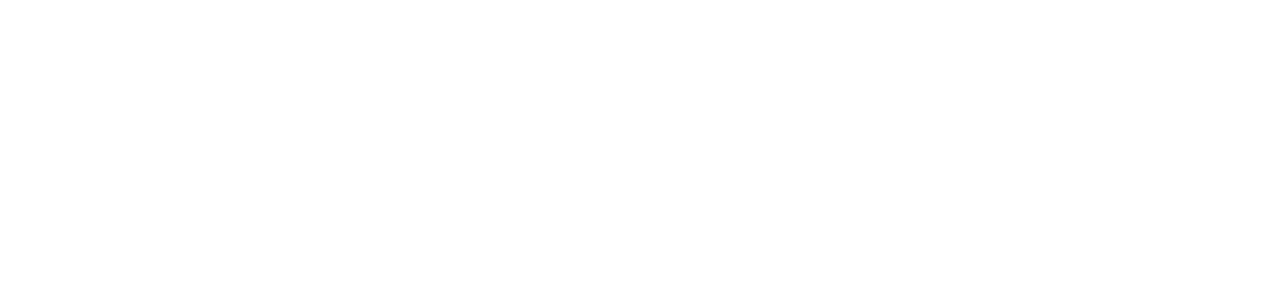
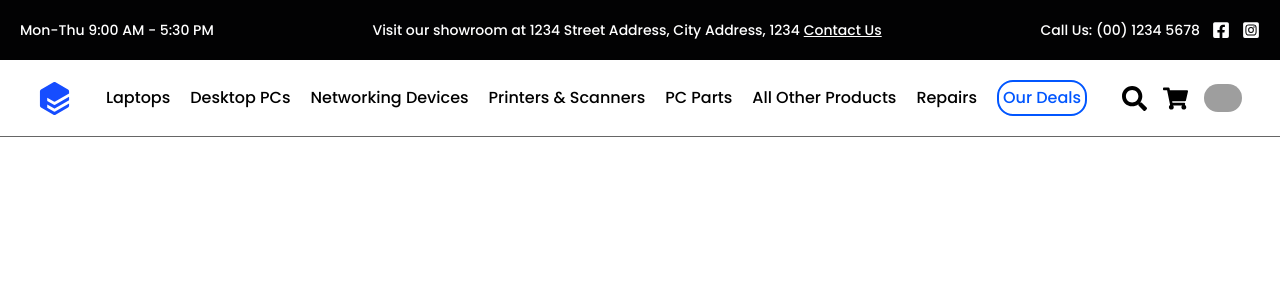
Before and after one commit to Nik91K/EM-13-2-7-Project, a React (Vite) app: page / in a window 1280 px wide. Shown: the top 300 px of the page. Built offline with nearby package versions, Linux system fonts and the light colour scheme; grey boxes are pictures that could not be loaded.

Commit message:
Updated header

```diff
--- a/package.json
+++ b/package.json
@@ -25,10 +25,13 @@
     "@types/react": "^19.1.16",
     "@types/react-dom": "^19.1.9",
     "@vitejs/plugin-react": "^5.0.4",
+    "autoprefixer": "^10.4.21",
     "eslint": "^9.36.0",
     "eslint-plugin-react-hooks": "^5.2.0",
     "eslint-plugin-react-refresh": "^0.4.22",
     "globals": "^16.4.0",
+    "postcss": "^8.5.6",
+    "tailwindcss": "^4.1.14",
     "typescript": "~5.9.3",
     "typescript-eslint": "^8.45.0",
     "vite": "^7.1.7"
--- /dev/null
+++ b/src/components/Common/Banners/HeaderBanner/index.tsx
@@ -0,0 +1,30 @@
+import { FaFacebookSquare, FaInstagramSquare } from "react-icons/fa";
+
+const HeaderBanner = () => {
+  return (
+    <div className="header-banner w-full text-white text-sm flex justify-center p-5 bg-[var(--background-color-second)]">
+      <div className="w-full max-w-screen-xl mx-auto flex flex-wrap justify-between items-center">
+        <p>Mon-Thu 9:00 AM - 5:30 PM</p>
+
+        <div className="flex gap-1">
+          <p className="text-center">Visit our showroom at 1234 Street Address, City Address, 1234 </p>
+          <p className="underline" style={{ fontWeight: 800 }}>Contact Us</p>
+        </div>
+
+        <div className="flex items-center gap-3">
+          <a href="tel:+00012345678" className="decoration-0 text-white">
+            Call Us: (00) 1234 5678
+          </a>
+          <a href="https://www.facebook.com/" className="hover:text-blue-400 transition">
+            <FaFacebookSquare size={18} />
+          </a>
+          <a href="https://www.instagram.com/" className="hover:text-pink-400 transition">
+            <FaInstagramSquare size={18} />
+          </a>
+        </div>
+      </div>
+    </div>
+  )
+}
+
+export default HeaderBanner;
--- /dev/null
+++ b/src/components/Common/Buttons/PillButton/index.tsx
@@ -0,0 +1,9 @@
+const PillButton = ({text, onClick} : {text: string, onClick: () => void}) => {
+    return (
+        <button onClick={onClick} className="rounded-2xl text-[var(--text-color-third)] cursor-pointer p-1 border-2 border-b-[var(--text-color-third)]">
+            {text}
+        </button>
+    )
+}
+
+export default PillButton
--- a/src/components/Layout/Header/index.tsx
+++ b/src/components/Layout/Header/index.tsx
@@ -1,7 +1,62 @@
+import HeaderBanner from "../../Common/Banners/HeaderBanner"
+import Logo from '../../../assets/logo/icon.svg'
+import { FaSearch, FaShoppingCart } from "react-icons/fa";
+import PillButton from "../../Common/Buttons/PillButton";
+import { useSafeNavigate } from "../../../hooks/useNavigateError";
+import { Link } from "react-router";
+
 const Header = () => {
+    const navigate = useSafeNavigate()
+
+    const handleDealsClick = () => {
+        navigate('/deals')
+    }
+
     return (
-        <header>
-
+        <header className="border-b sticky border-b-[var(--text-color-second)]" >
+            <HeaderBanner />
+            <div className="text-base flex items-center justify-around p-5">
+                <div className="w-[33px]">
+                    <a href="/">
+                        <img src={Logo} alt="" />
+                    </a>
+                </div>
+                <nav>
+                    <ul className="list-none flex justify-center gap-5 items-center">
+                        <li>
+                            <Link className="link" to="/">Laptops</Link>
+                        </li>
+                        <li>
+                            <Link className="link" to="/">Desktop PCs</Link>
+                        </li>
+                        <li>
+                            <Link className="link" to="/">Networking Devices</Link>
+                        </li>
+                        <li>
+                            <Link className="link" to="/">Printers & Scanners</Link>
+                        </li>
+                        <li>
+                            <Link className="link" to="/">PC Parts</Link>
+                        </li>
+                        <li>
+                            <Link className="link" to="/">All Other Products</Link>
+                        </li>
+                        <li>
+                            <Link className="link" to="/">Repairs</Link>
+                        </li>
+                        <li>
+                            <PillButton text="Our Deals" onClick={handleDealsClick}/>
+                        </li>
+                    </ul>
+                </nav>
+                <div className="flex gap-4 items-center">
+                    <FaSearch size={25} className="cursor-pointer" aria-label="Search for products" role="button"/>
+                    <FaShoppingCart size={25} className="cursor-pointer" aria-label="Shopping cart" role="button"/>
+                    <div className="rounded-full w-[38px]">
+                        <img src="https://ui-avatars.com/api/?name=John+Doe&background=0D8ABC&color=fff" alt="logo" className="rounded-full"/>
+                    </div>
+                </div>
+            </div>
         </header>
     )
 }
--- a/src/index.css
+++ b/src/index.css
@@ -2,7 +2,7 @@
 
 @font-face {
   font-family: 'Poppins';
-  src: url('./assets/fonts/Poppins/Poppins-Black.ttf') format('truetype');
+  src: url('./assets/fonts/Poppins/Poppins-Medium.ttf') format('truetype');
   font-weight: 900;
   font-style: normal;
 }
@@ -18,10 +18,12 @@
   --background-color-second: #020203;
 }
 
-* {
-  margin: 0;
-  padding: 0;
-  box-sizing: border-box;
+@layer base {
+  * {
+    margin: 0;
+    padding: 0;
+    box-sizing: border-box;
+  }
 }
 
 html, body, #root {
```
Also changed, not shown: src/assets/logo/icon.svg (added), 1 other file (tests, documents, lock files or other folders).
